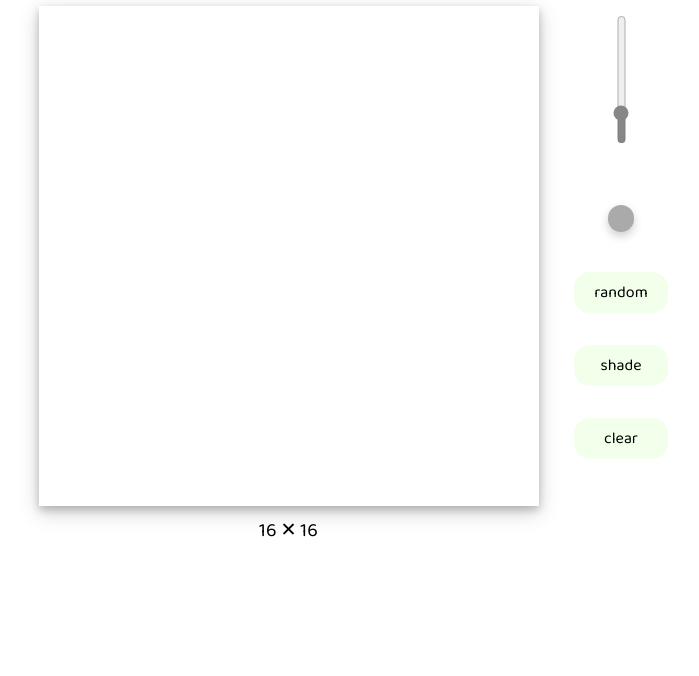
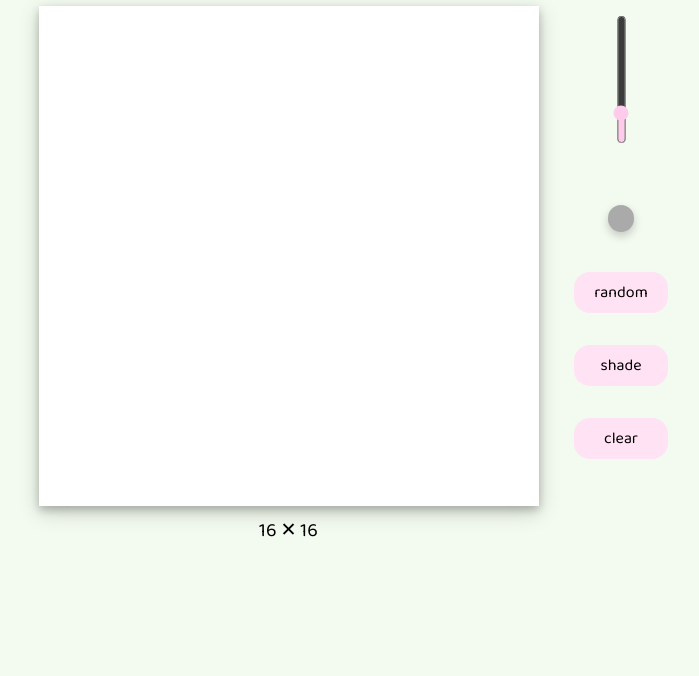
Before and after one commit to SkIym/etch-a-sketch, a plain HTML site: page index.html in a window 1280 px wide. Shown: the part 124-800 px from the top of the page, without its empty margins (277-976 px from the left). Drawn offline with Linux system fonts and the light colour scheme.

Commit message:
Change button and body color

```diff
--- a/style.css
+++ b/style.css
@@ -14,6 +14,9 @@ h1 {
     font-family: 'Kaushan Script', cursive;
     color: rgb(59, 59, 59);
     text-shadow: 1px 5px 8px #f2ffea;
+}
+body {
+    background-color: #f3faef;
 }
 
 
@@ -44,7 +47,8 @@ main {
 #setSquareNumber {
     margin-bottom: 1em;
     appearance: slider-vertical;
-    accent-color: rgb(135,135,135);
+    accent-color: #ffcbea;
+
 }
 
 
@@ -76,7 +80,7 @@ main {
     border-radius: 1em;
     border-width: 0;
     padding: 0.5em;
-    background-color: #f2ffea;
+    background-color: #ffe2f4;
     width: 70%;
     font-family: 'Baloo 2', cursive;
     font-size: 16px;
```
